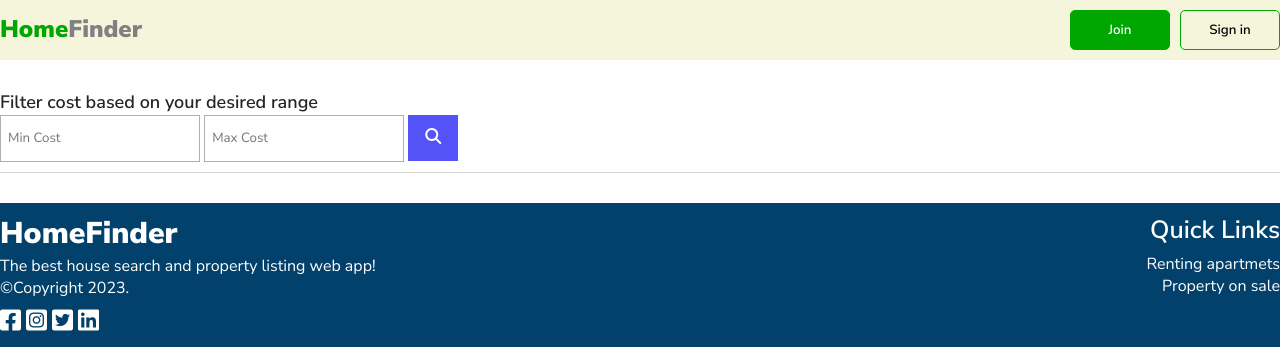
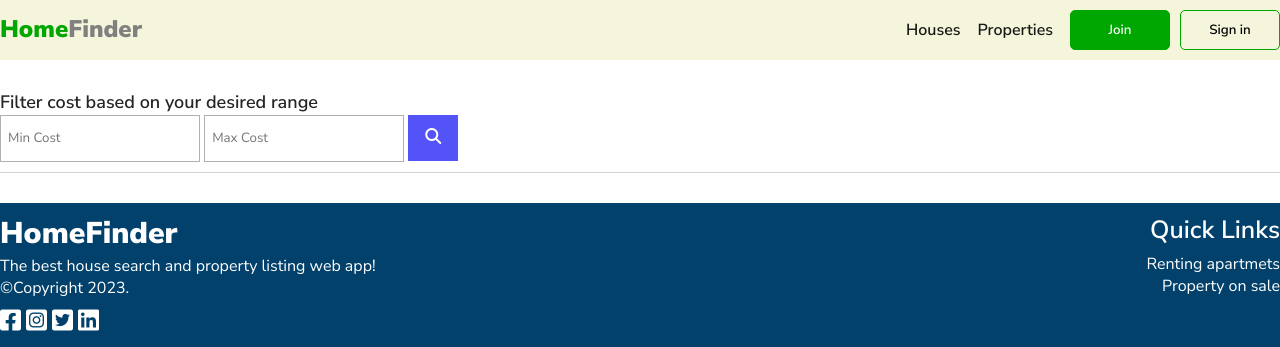
Before and after one commit to Arthur-Smart/django-houses, a Django app: page /houses/ in a window 1280 px wide. Shown: the top 347 px of the page. Run offline with Django 4.2, Linux system fonts and the light colour scheme; data that the repository does not hold is empty.

Commit message:
new commit

```diff
--- a/core/static/css/dashboard.css
+++ b/core/static/css/dashboard.css
@@ -28,6 +28,7 @@
     width:50px;
     height:50px;
     border-radius:50%;
+    object-fit: cover;
 }
 
 .dashboard-owner-name{
--- a/core/templates/core/base.html
+++ b/core/templates/core/base.html
@@ -37,6 +37,8 @@
                 <a href ="{% url 'dashboard' %}" title="User Account"  class="nav-account-btn" ><i class="fa-solid fa-circle-user"></i></a>
                 <a href ="{% url 'logout' %}" title="Logout"  class="logout-account-btn" ><i class="fa-solid fa-right-from-bracket"></i></a>
                 {% else %}
+                    <a href="{% url 'houses' %}" title="Houses" class="nav-link-btn">Houses</a>
+                    <a href="{% url 'properties' %}" title="User Account" class="nav-link-btn">Properties</a>
                 <a href="{% url 'register' %}"><button class="join">Join</button></a>
                 <a href="{% url 'login' %}"><button class="sign-in">Sign in</button></a>
                 {% endif %}
@@ -64,6 +66,10 @@
                     <a href="{% url 'index' %}" title="Home" class="unauth-home-btn">
                         <p><i class="fa-solid fa-house"></i> Home</p>
                     </a>
+                <a href="{% url 'houses' %}" title="Houses" class="nav-link-btn-mobile"><i class="fa-solid fa-house-circle-check"></i>
+                    Houses</a>
+                <a href="{% url 'properties' %}" title="User Account" class="nav-link-btn-mobile"><i
+                        class="fa-solid fa-land-mine-on"></i> Properties</a>
                 <a href="{% url 'register' %}"><button class="join-mobile">Join</button></a>
                 <a href="{% url 'login' %}"><button class="sign-in-mobile">Sign in</button></a>
                 </div>
--- a/dashboard/templates/dashboard/created_properties.html
+++ b/dashboard/templates/dashboard/created_properties.html
@@ -7,7 +7,7 @@
     <div class="dashboard-owner-details">
         <div class="container  dashboard-owner-container">
             <div class="dashboard-owner-name-image">
-                <img class="dashboard-owner-pic" src="{% static 'images/homebg.jpg' %}" alt="" />
+                <img class="dashboard-owner-pic" src="{{property.profileImage.url}}" alt="" />
                 <div class="dashboard-owner-name">
                     <h2>{% firstof user.get_full_name user.username %}</h2>
                     <p>You are an owner</p>
```
Also changed, not shown: db.sqlite3, 1 other file.
